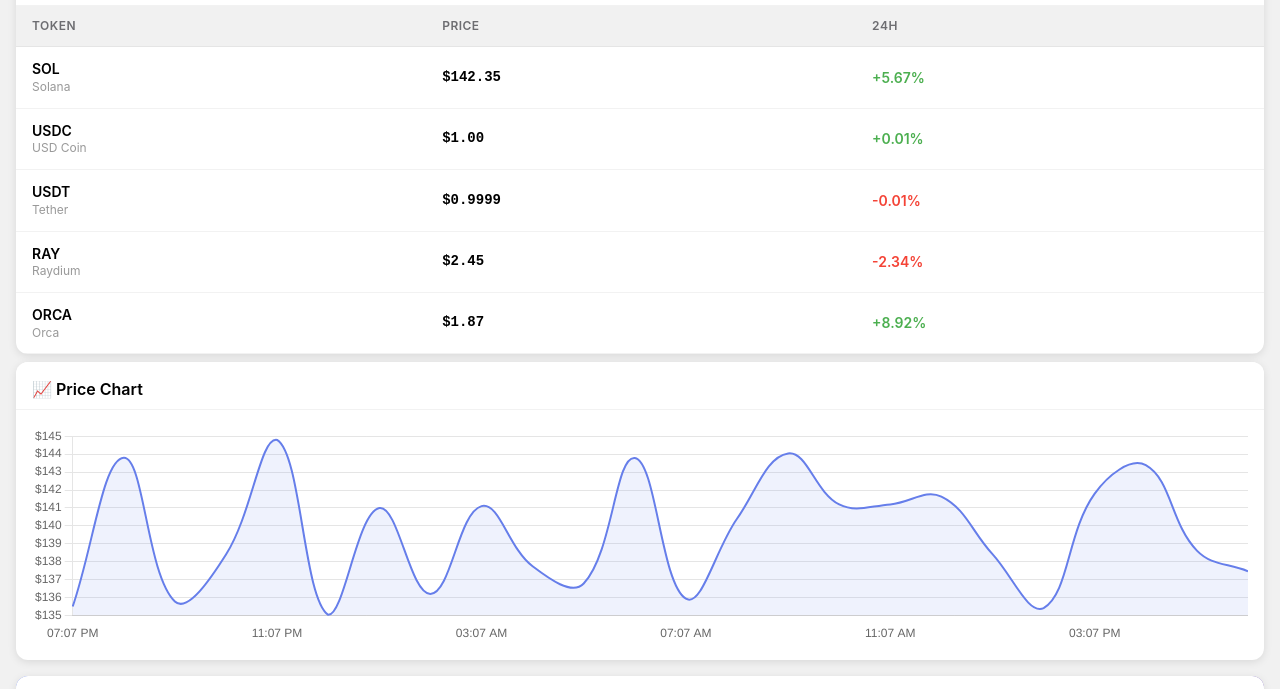
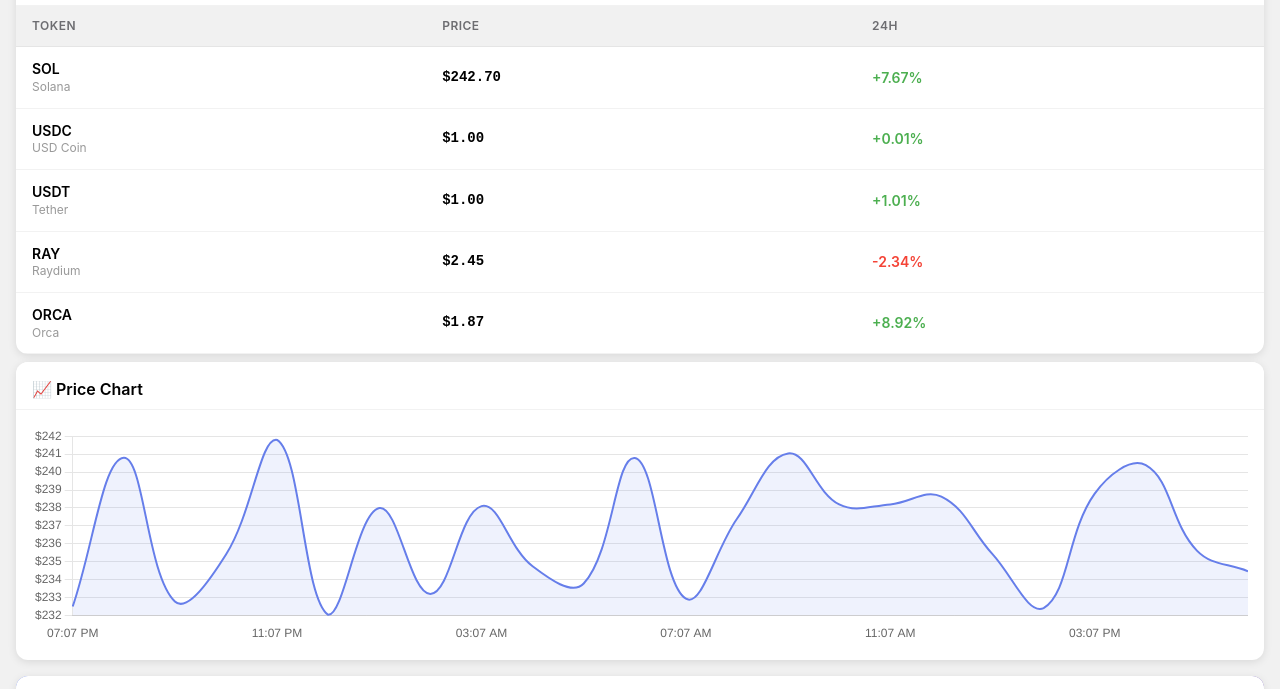
Before and after one commit to ErasylBol/aggregator, a plain HTML site: page index.html in a window 1280 px wide. Shown: the part 195-884 px from the top of the page. Drawn offline with nearby package versions, Linux system fonts and the light colour scheme.

Commit message:
index.html

```diff
--- a/index.html
+++ b/index.html
@@ -532,9 +532,9 @@
 
     // Sample crypto data with mock prices
     const mockCryptoData = [
-      { symbol: 'SOL', name: 'Solana', price: 142.35, change: 5.67 },
+      { symbol: 'SOL', name: 'Solana', price: 242.7, change: 7.67 },
       { symbol: 'USDC', name: 'USD Coin', price: 1.0001, change: 0.01 },
-      { symbol: 'USDT', name: 'Tether', price: 0.9999, change: -0.01 },
+      { symbol: 'USDT', name: 'Tether', price: 1, change: 1.01 },
       { symbol: 'RAY', name: 'Raydium', price: 2.45, change: -2.34 },
       { symbol: 'ORCA', name: 'Orca', price: 1.87, change: 8.92 }
     ];
@@ -632,7 +632,7 @@
       for (let i = 23; i >= 0; i--) {
         const time = new Date(now - i * 60 * 60 * 1000);
         labels.push(time.toLocaleTimeString('en-US', { hour: '2-digit', minute: '2-digit' }));
-        data.push(140 + Math.random() * 10 - 5);
+        data.push(237 + Math.random() * 10 - 5);
       }
 
       chart = new Chart(ctx, {
```
